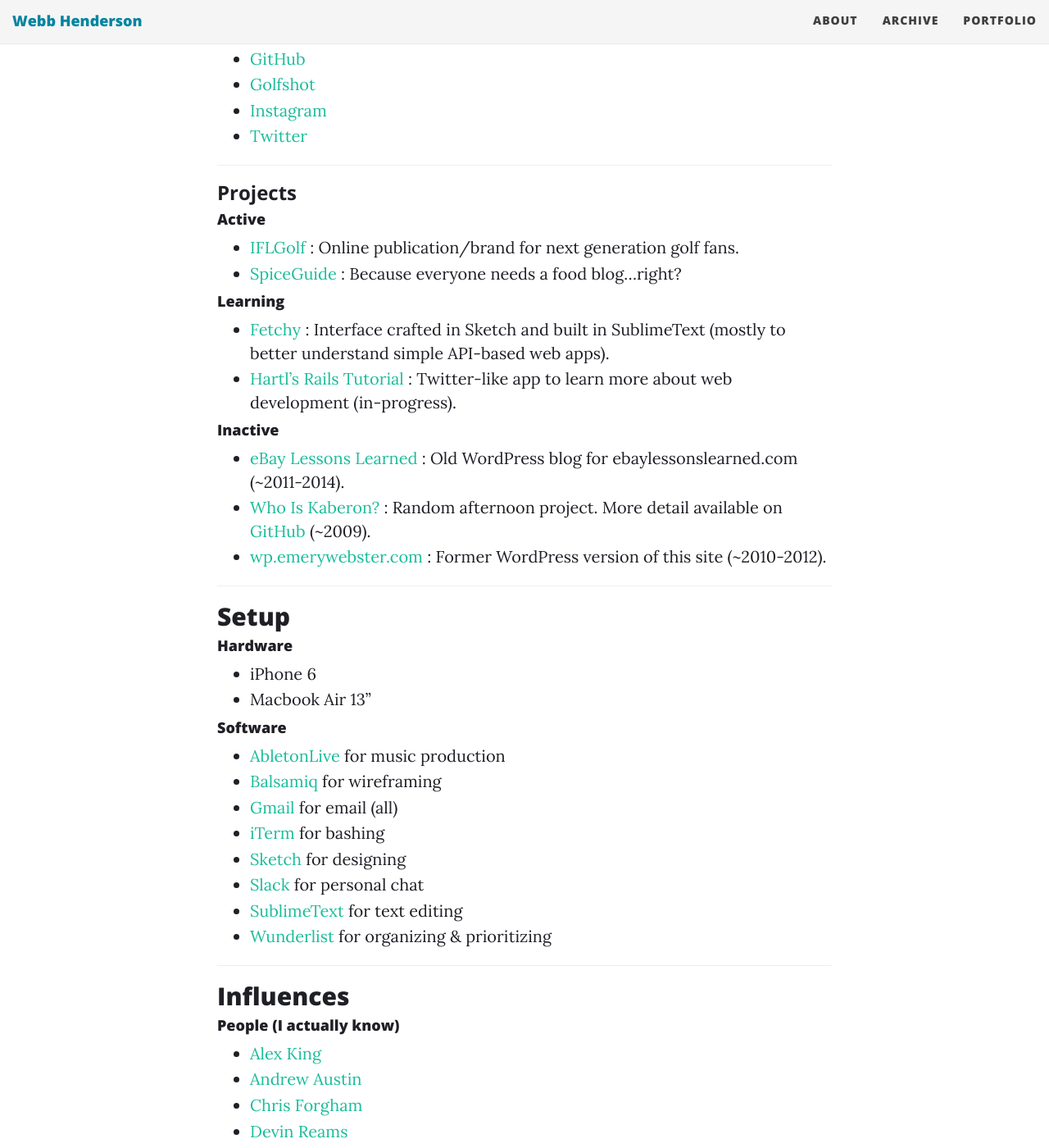
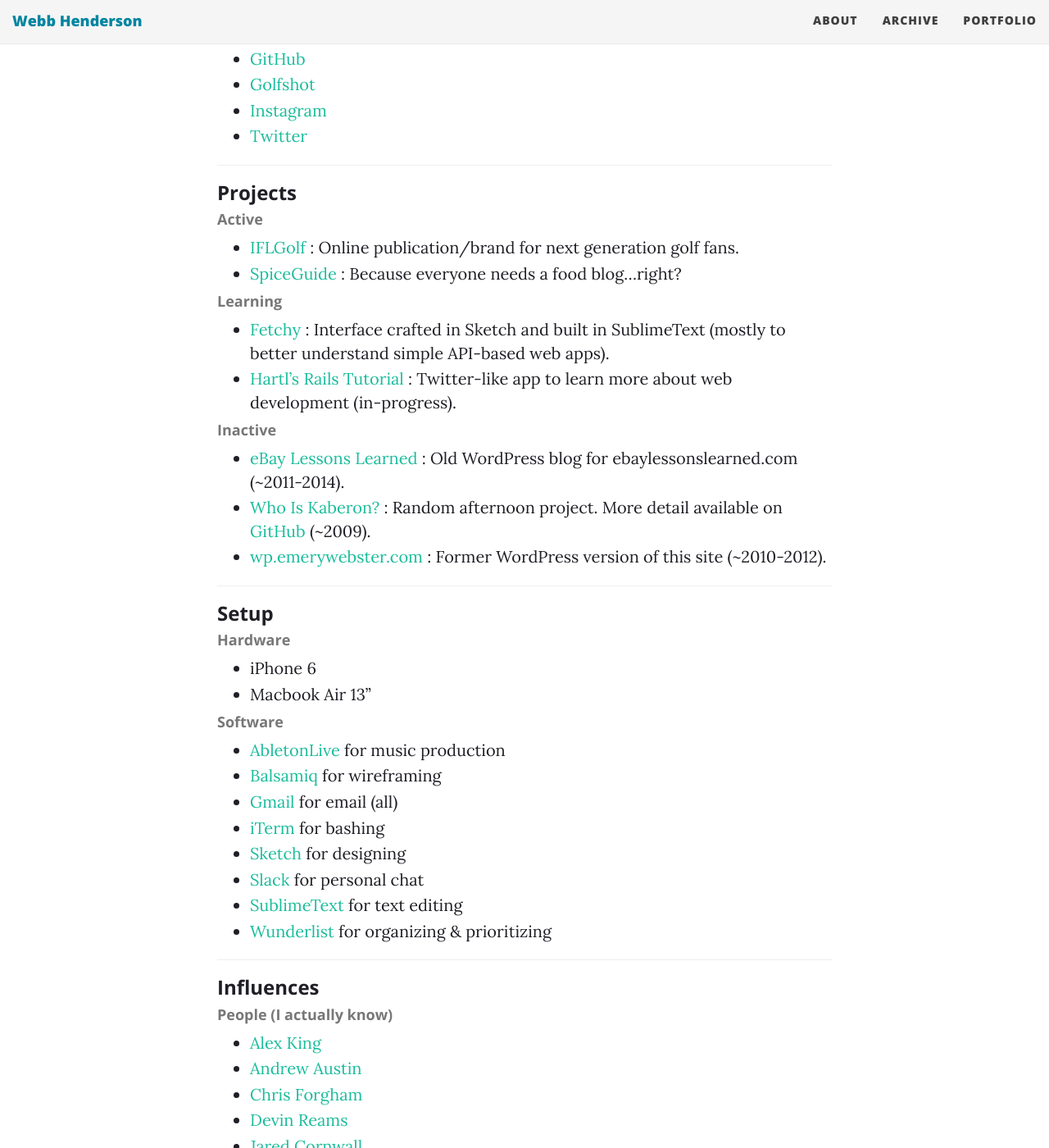
Before and after one commit to emerywebster/emerywebster.github.io, a Jekyll site: the page built from about.md, in a window 1280 px wide and 1400 px high, scrolled down 1125 px. Shown: the whole window at 82% size. Built offline with Jekyll 4.4.1, drawn with Linux system fonts in a browser that asks for light colours; nearby versions of some CDN libraries.

Commit message:
improve heading styles

```diff
--- a/about.md
+++ b/about.md
@@ -64,7 +64,7 @@ I also like connecting with new people...so please feel free to [give me a shout
 
 ---
 
-## Setup
+### Setup
 
 #### Hardware
 
@@ -84,7 +84,7 @@ I also like connecting with new people...so please feel free to [give me a shout
 
 ---
 
-## Influences
+### Influences
 
 #### People (I actually know)
 
--- a/css/main.css
+++ b/css/main.css
@@ -21,8 +21,11 @@ h1,h2,h3,h4,h5,h6 {
   font-family: 'Open Sans', 'Helvetica Neue', Helvetica, Arial, sans-serif;
   font-weight: 800;
 }
-h3 {
+h3, h4 {
   font-weight: 700;
+}
+h4 {
+  color:#777;
 }
 a {
   color: #008AFF;
```
